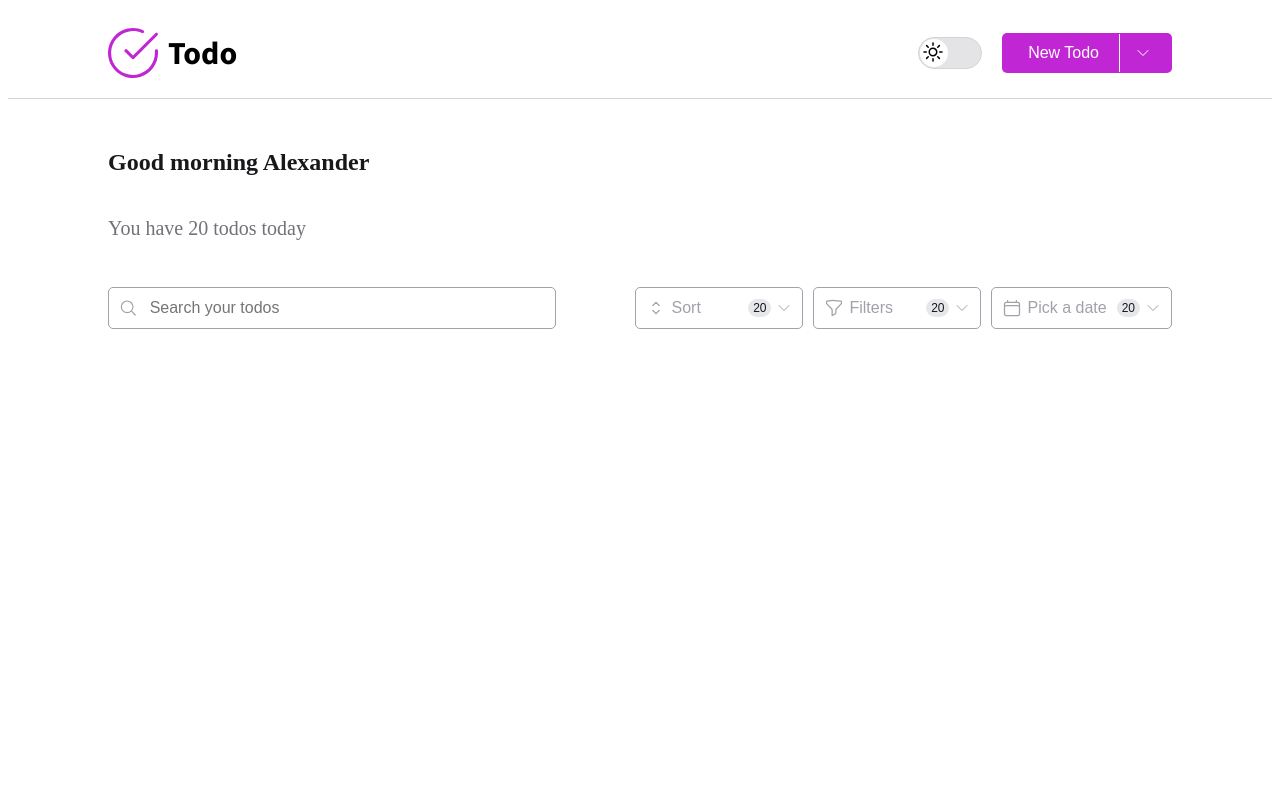
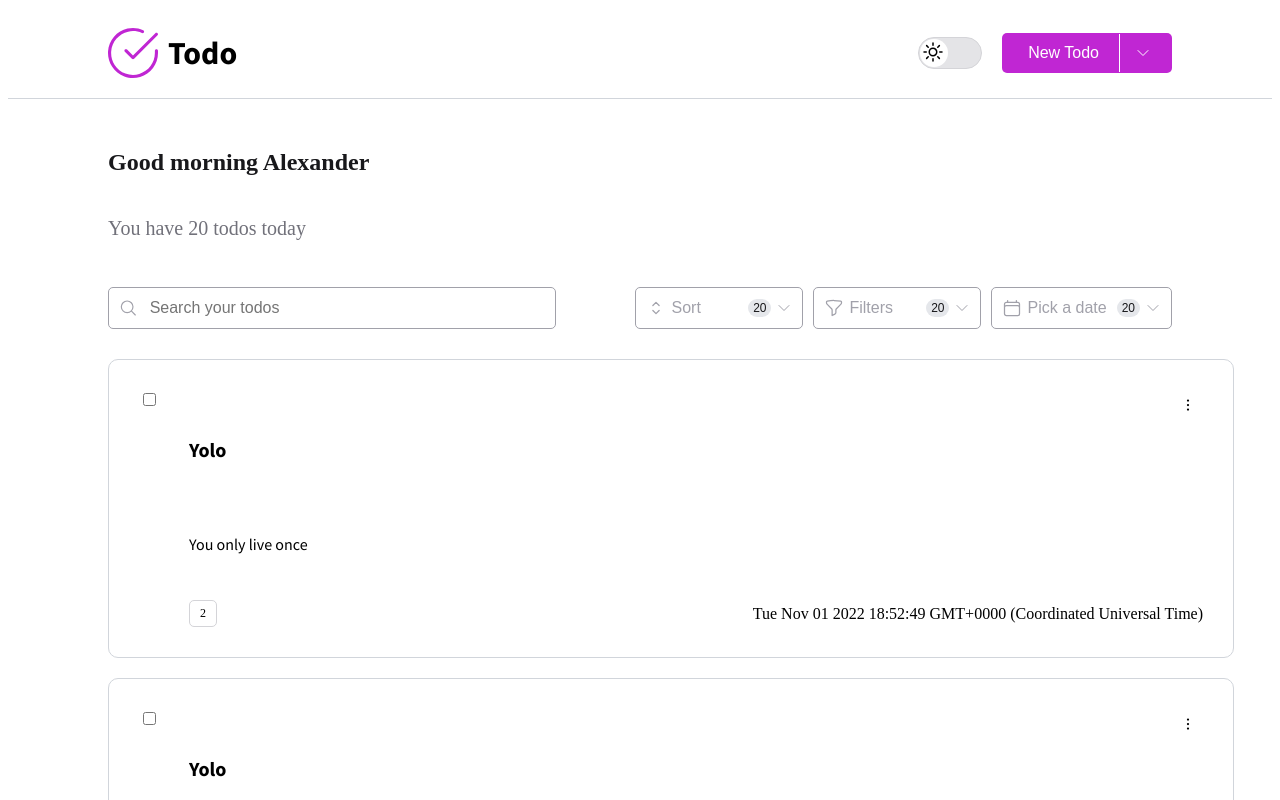
Before and after one commit to neicore/todo, a React (Create React App) app: page / in a window 1280 px wide. Shown: the top 800 px of the page. Built offline with nearby package versions, Linux system fonts and the light colour scheme; the HTML template or start-up script is replaced by a standard one.

Commit message:
:sparkles: add todo cards

```diff
--- a/src/App.tsx
+++ b/src/App.tsx
@@ -1,6 +1,9 @@
 import Greeting from './components/greeting'
 import Header from './components/header'
+import TodoCard from './components/todoCard'
 import Toolbar from './components/toolbar'
+import { todos } from './data'
+import style from './app.module.sass'
 
 function App() {
   return (
@@ -8,6 +11,12 @@ function App() {
       <Header />
       <Greeting />
       <Toolbar />
+
+      <div className={style.todo_container}>
+        {todos.map((todo) => (
+          <TodoCard todo={todo} />
+        ))}
+      </div>
     </>
   )
 }
--- /dev/null
+++ b/src/app.module.sass
@@ -0,0 +1,6 @@
+.todo_container
+    display: flex
+    flex-direction: column
+    align-items: flex-start
+    padding: 30px 100px
+    gap: 20px
--- a/src/components/todoCard/style.module.sass
+++ b/src/components/todoCard/style.module.sass
@@ -5,7 +5,7 @@
     gap: 30px
     border: 1px solid #D1D5DB
     border-radius: 10px
-    width: fit-content
+    width: 100%
     min-width: 1000px
 
     &_content
```
